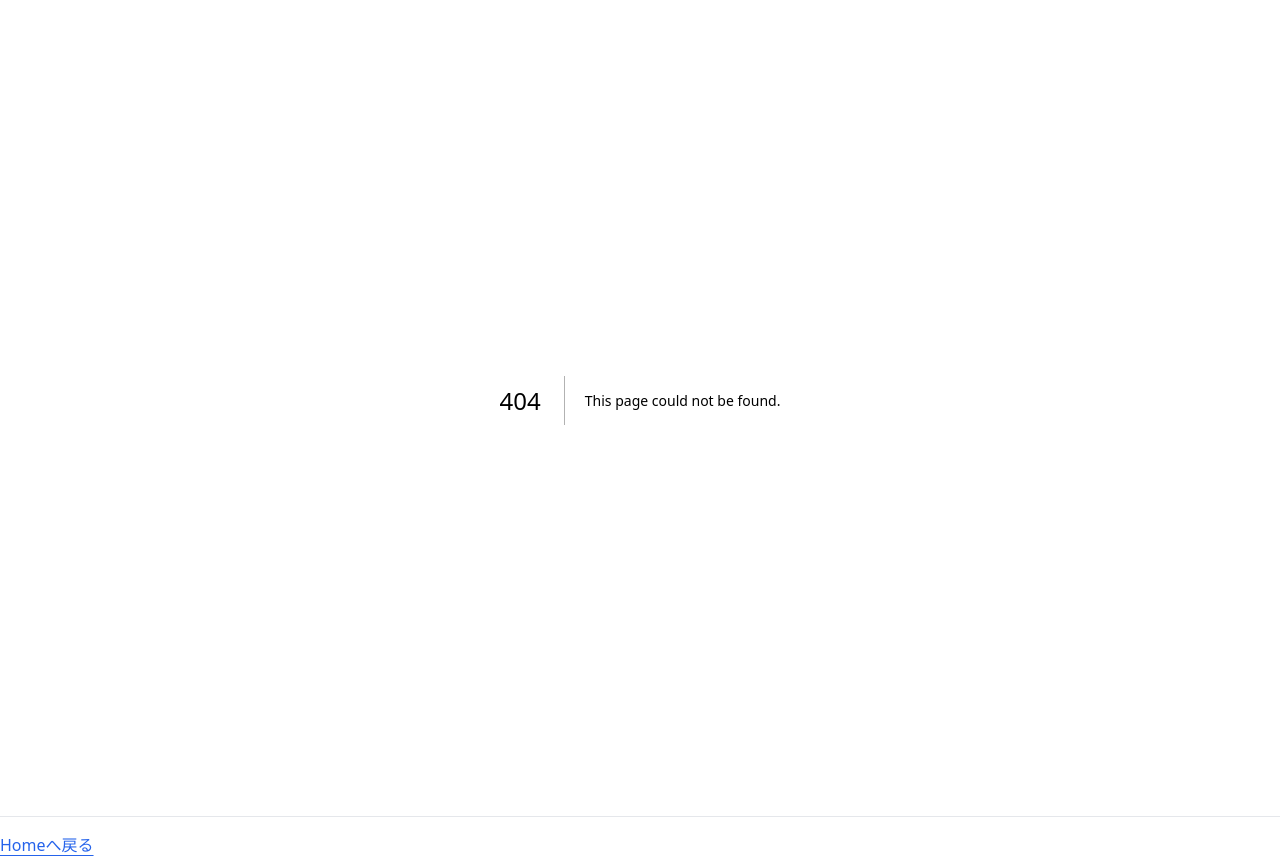
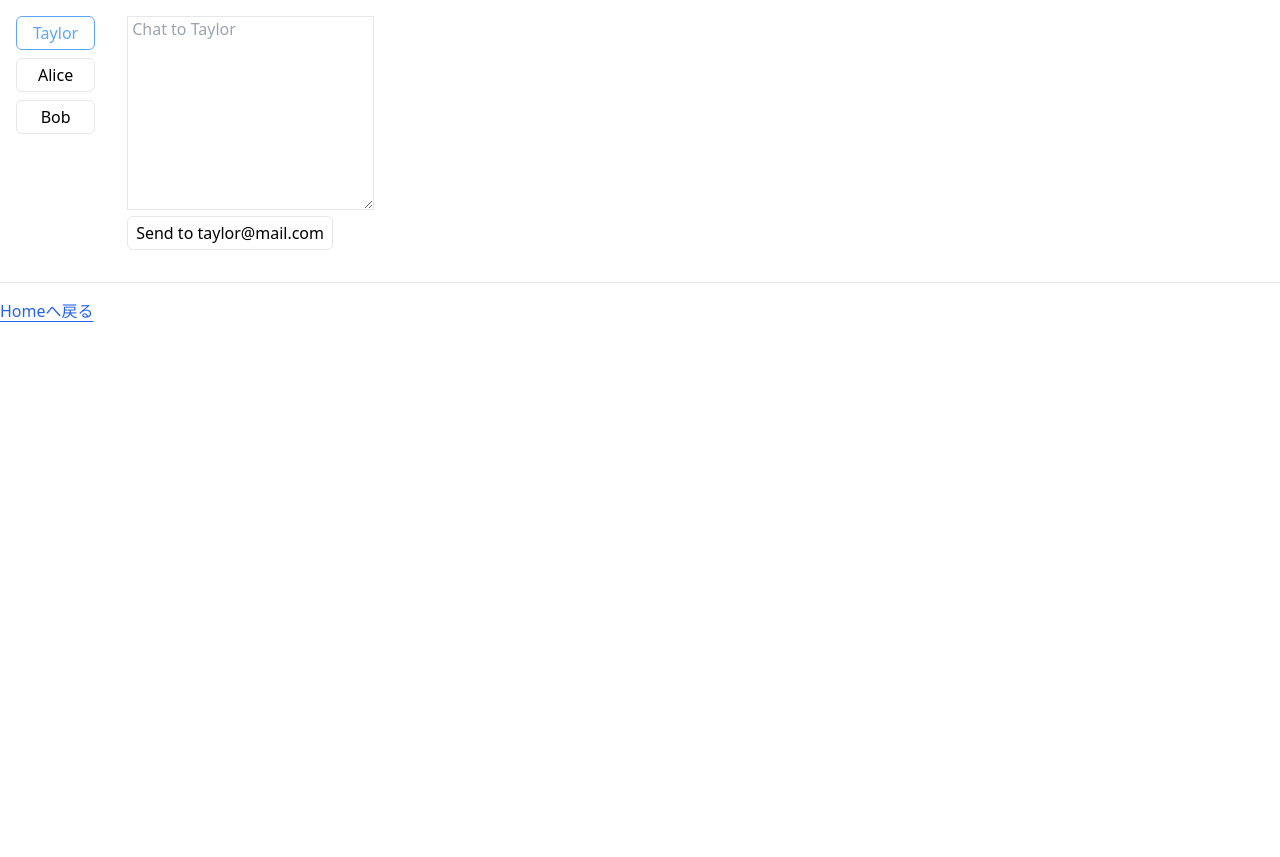
Before and after one commit to kantas-spike/learn_react, a Next.js app in the folder exercises/04-03_react_managing-state/: page /messenger in a window 1280 px wide. Before the commit this address had no page. After the commit the page ends 800 px from the top, so only its background shows below. Built offline with nearby package versions, Linux system fonts and the light colour scheme.

Commit message:
04-03: messengerを追加

```diff
--- /dev/null
+++ b/exercises/04-03_react_managing-state/app/components/chat.js
@@ -0,0 +1,14 @@
+import { useState } from "react"
+
+export default function Chat({contact}){
+    const [text, setText] = useState('')
+    return (
+        <section className="m-4">
+            <textarea rows={8} cols={24} placeholder={"Chat to " + contact.name}
+                value={text}
+                onChange={e => setText(e.target.value)}></textarea>
+            <br />
+            <button>Send to {contact.email}</button>
+        </section>
+    )
+}
--- /dev/null
+++ b/exercises/04-03_react_managing-state/app/components/contact_list.js
@@ -0,0 +1,13 @@
+export default function ContactList({contacts, selectedContact, onSelect}){
+    return (
+        <section className="m-4">
+            <ul className="flex flex-col gap-2">
+                {
+                    contacts.map((contact) => (
+                        <li key={contact.email}><button className={"w-full px-4 " + (selectedContact === contact ? "border-blue-400 text-blue-400" : "")} onClick={()=>onSelect(contact)}>{contact.name}</button></li>
+                    ))
+                }
+            </ul>
+        </section>
+    )
+}
--- /dev/null
+++ b/exercises/04-03_react_managing-state/app/components/messenger.js
@@ -0,0 +1,24 @@
+'use client'
+
+import { useState } from "react";
+import Chat from "./chat";
+import ContactList from "./contact_list";
+
+export default function Messenger(){
+    const [to, setTo] = useState(contacts[0])
+    return (
+        <div className="flex">
+            <ContactList
+                contacts={contacts}
+                selectedContact={to}
+                onSelect={contact => setTo(contact)}></ContactList>
+            <Chat contact={to}></Chat>
+        </div>
+    )
+}
+
+const contacts = [
+    { name: 'Taylor', email: 'taylor@mail.com' },
+    { name: 'Alice', email: 'alice@mail.com' },
+    { name: 'Bob', email: 'bob@mail.com' }
+]
--- /dev/null
+++ b/exercises/04-03_react_managing-state/app/messenger/page.js
@@ -0,0 +1,9 @@
+import Messenger from "@/components/messenger";
+
+export default function MessengerPage(){
+    return (
+        <div>
+            <Messenger></Messenger>
+        </div>
+    )
+}
--- a/exercises/04-03_react_managing-state/app/page.js
+++ b/exercises/04-03_react_managing-state/app/page.js
@@ -9,6 +9,7 @@ export default function Home() {
           <li><Link href="/quiz_form">Quiz Form</Link></li>
           <li><Link href="/checkin_form">Check in Form</Link></li>
           <li><Link href="/accordion">Accordion</Link></li>
+          <li><Link href="/messenger">Messenger</Link></li>
         </ul>
       </div>
     </main>
```
